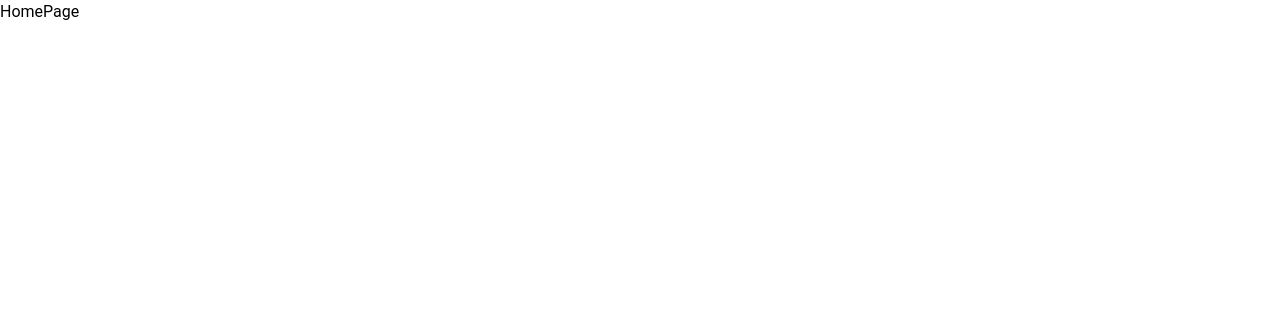
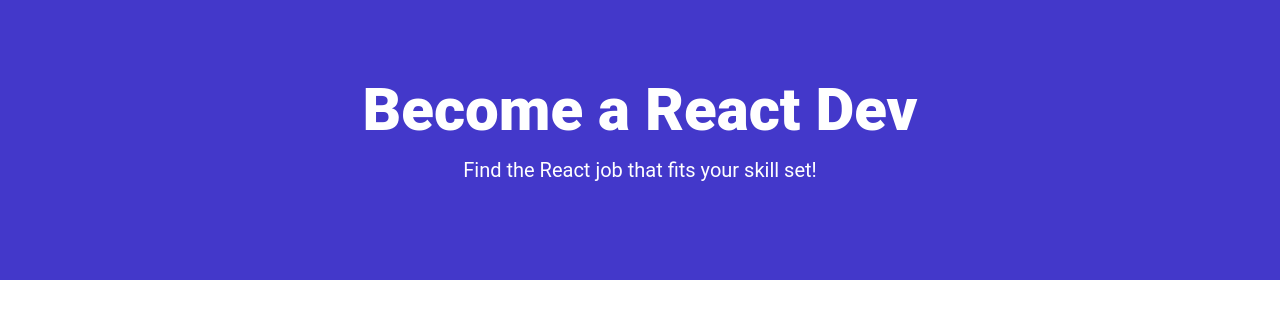
Before and after one commit to crypt096/react-crash-course-2024, a React (Vite) app: page / in a window 1280 px wide. Shown: the top 318 px of the page. Built offline with nearby package versions, Linux system fonts and the light colour scheme.

Commit message:
Update HomePage.tsx

```diff
--- a/src/pages/HomePage.tsx
+++ b/src/pages/HomePage.tsx
@@ -1,6 +1,10 @@
+import Hero from "../components/Hero"
+
 const HomePage = () => {
   return (
-    <div>HomePage</div>
+    <>
+      <Hero />
+    </>
   )
 }
 export default HomePage
```
